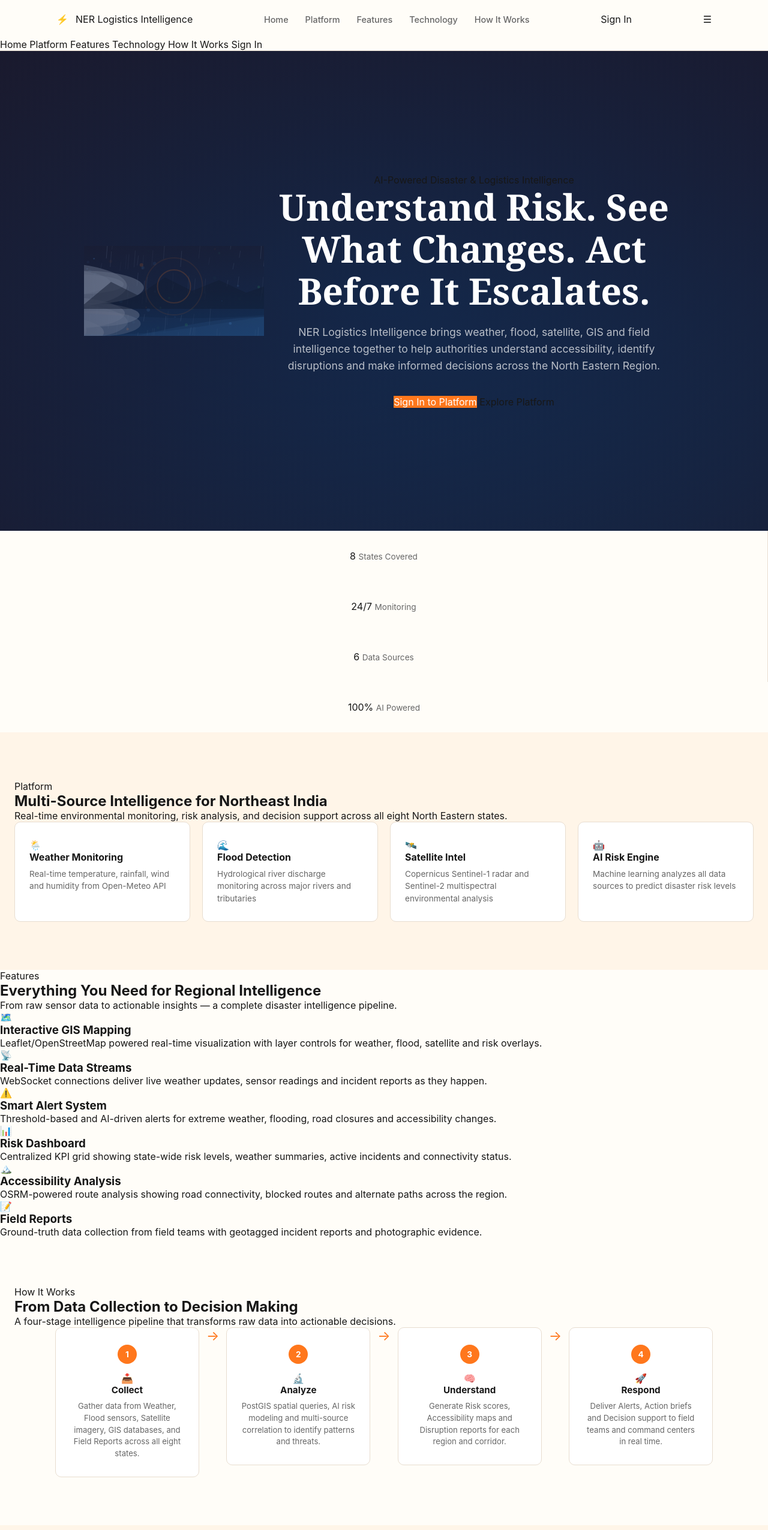
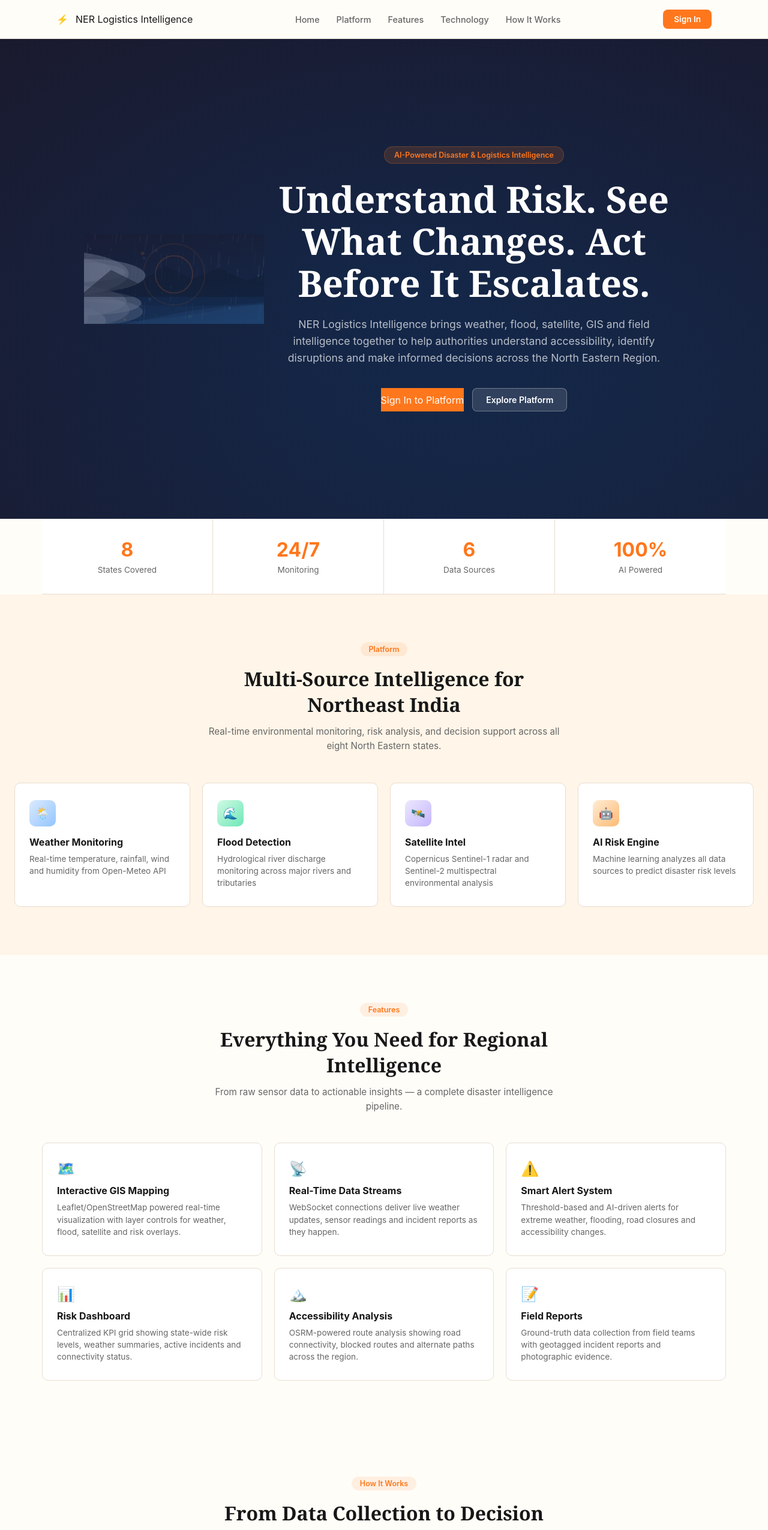
Before and after one commit to DevMJ007/NER-LOGISTICS, a plain HTML site: page index.html in a window 1280 px wide. Shown: the top 2551 px of the page at 60% size. Drawn offline with nearby package versions, Linux system fonts and the light colour scheme.

Commit message:
Fix: handleSignOut→handleLogout, add missing CSS classes, fix classification order, add toggleAlertsPanel

```diff
--- a/app.js
+++ b/app.js
@@ -512,10 +512,9 @@ function renderDashboard() {
     hourlyHtml = '<p style="color:var(--muted);text-align:center;padding:20px">No hourly data</p>';
   }
 
+  var classification = classifyRisk(score);
   var dialAngle = score * 3.6;
   var dialColor = classification === "critical" ? "var(--danger)" : classification === "high" ? "var(--primary-dark)" : classification === "elevated" ? "var(--primary)" : classification === "moderate" ? "var(--warning)" : "var(--success)";
-
-  var classification = classifyRisk(score);
 
   return '<div class="dashboard-grid">' +
     '<div class="map-shell"><div id="dashboardMap" style="min-height:500px;width:100%"></div></div>' +
--- a/index.html
+++ b/index.html
@@ -400,7 +400,7 @@
             <img class="topbar-user-avatar" id="topbarUserAvatar" src="" alt="" />
             <span class="topbar-user-name" id="topbarUserName">User</span>
           </div>
-          <button class="topbar-logout-btn" id="topbarLogoutBtn" onclick="handleSignOut()" title="Sign out">Logout</button>
+          <button class="topbar-logout-btn" id="topbarLogoutBtn" onclick="handleLogout()" title="Sign out">Logout</button>
         </div>
       </div>
       <div class="topbar-live-pill" id="topbarLivePill">
@@ -491,6 +491,10 @@
     sidebar.classList.toggle('collapsed');
   }
 
+  function toggleAlertsPanel() {
+    setView('alerts');
+  }
+
   // Smooth scroll for nav links
   document.querySelectorAll('.lp-nav-links a, .lp-nav-mobile a').forEach(function(link) {
     link.addEventListener('click', function(e) {
--- a/styles.css
+++ b/styles.css
@@ -596,6 +596,332 @@ img {
   color: var(--primary);
 }
 
+/* --- Nav extras --- */
+
+.lp-nav-signin {
+  display: inline-flex;
+  align-items: center;
+  padding: 8px 18px;
+  border-radius: 8px;
+  font-weight: 600;
+  font-size: 0.85rem;
+  cursor: pointer;
+  transition: all 0.2s;
+  background: var(--primary);
+  color: #fff;
+  border: none;
+}
+
+.lp-nav-signin:hover {
+  background: var(--primary-dark);
+  transform: translateY(-1px);
+}
+
+.lp-nav-hamburger {
+  display: none;
+  flex-direction: column;
+  gap: 4px;
+  cursor: pointer;
+  padding: 6px;
+  background: none;
+  border: none;
+  font-size: 1.4rem;
+  color: var(--ink);
+}
+
+.lp-nav-mobile {
+  display: none;
+  flex-direction: column;
+  padding: 16px 24px;
+  border-top: 1px solid var(--border);
+  gap: 12px;
+}
+
+.lp-nav-mobile.open {
+  display: flex;
+}
+
+.lp-nav-mobile a {
+  font-size: 0.9rem;
+  font-weight: 500;
+  color: var(--muted);
+  padding: 8px 0;
+  transition: color 0.2s;
+}
+
+.lp-nav-mobile a:hover {
+  color: var(--primary);
+}
+
+/* --- Hero extras --- */
+
+.lp-hero-badge {
+  display: inline-flex;
+  align-items: center;
+  gap: 6px;
+  padding: 6px 16px;
+  border-radius: 100px;
+  background: rgba(255, 119, 28, 0.15);
+  color: var(--primary);
+  font-size: 0.78rem;
+  font-weight: 600;
+  margin-bottom: 24px;
+  border: 1px solid rgba(255, 119, 28, 0.25);
+}
+
+.lp-hero-actions {
+  display: flex;
+  gap: 14px;
+  justify-content: center;
+  flex-wrap: wrap;
+}
+
+.lp-btn-secondary {
+  display: inline-flex;
+  align-items: center;
+  justify-content: center;
+  padding: 10px 22px;
+  border-radius: 8px;
+  font-weight: 600;
+  font-size: 0.88rem;
+  cursor: pointer;
+  transition: all 0.2s;
+  white-space: nowrap;
+  background: rgba(255, 255, 255, 0.12);
+  color: #fff;
+  border: 1.5px solid rgba(255, 255, 255, 0.3);
+}
+
+.lp-btn-secondary:hover {
+  background: rgba(255, 255, 255, 0.2);
+  border-color: rgba(255, 255, 255, 0.5);
+}
+
+/* --- Stats strip --- */
+
+.lp-stats-strip {
+  background: #fff;
+  border-bottom: 1px solid var(--border);
+  display: grid;
+  grid-template-columns: repeat(4, 1fr);
+  max-width: 1140px;
+  margin: 0 auto;
+}
+
+.lp-stat {
+  padding: 32px 24px;
+  text-align: center;
+  border-right: 1px solid var(--border);
+}
+
+.lp-stat:last-child {
+  border-right: none;
+}
+
+.lp-stat-value {
+  color: var(--primary);
+  font-size: 2rem;
+  font-weight: 700;
+  margin-bottom: 6px;
+  display: block;
+}
+
+.lp-stat-label {
+  color: var(--muted);
+  font-size: 0.85rem;
+  display: block;
+}
+
+.lp-stat-divider {
+  display: none;
+}
+
+/* --- Section header (landing) --- */
+
+.lp-section-header {
+  text-align: center;
+  margin-bottom: 48px;
+  max-width: 600px;
+  margin-left: auto;
+  margin-right: auto;
+}
+
+.lp-section-tag {
+  display: inline-flex;
+  padding: 4px 14px;
+  border-radius: 100px;
+  background: rgba(255, 119, 28, 0.1);
+  color: var(--primary);
+  font-size: 0.78rem;
+  font-weight: 600;
+  margin-bottom: 16px;
+}
+
+.lp-section-title {
+  font-family: Georgia, "Times New Roman", serif;
+  font-size: 2rem;
+  margin-bottom: 12px;
+}
+
+.lp-section-subtitle {
+  color: var(--muted);
+  line-height: 1.6;
+  font-size: 0.95rem;
+}
+
+/* --- About card extras --- */
+
+.lp-about-card-icon {
+  width: 44px;
+  height: 44px;
+  border-radius: 10px;
+  display: flex;
+  align-items: center;
+  justify-content: center;
+  font-size: 1.2rem;
+  margin-bottom: 16px;
+}
+
+.lp-ic-weather {
+  background: linear-gradient(135deg, #dbeafe, #93c5fd);
+}
+
+.lp-ic-flood {
+  background: linear-gradient(135deg, #d1fae5, #6ee7b7);
+}
+
+.lp-ic-satellite {
+  background: linear-gradient(135deg, #ede9fe, #c4b5fd);
+}
+
+.lp-ic-ai {
+  background: linear-gradient(135deg, #ffedd5, #fdba74);
+}
+
+.lp-about-card-title {
+  font-size: 1rem;
+  font-weight: 700;
+  margin-bottom: 8px;
+}
+
+.lp-about-card-desc {
+  font-size: 0.85rem;
+  color: var(--muted);
+  line-height: 1.5;
+}
+
+/* --- Features section --- */
+
+.lp-features {
+  padding: 80px 24px;
+  background: var(--paper);
+}
+
+.lp-features-grid {
+  max-width: 1140px;
+  margin: 0 auto;
+  display: grid;
+  grid-template-columns: repeat(3, 1fr);
+  gap: 20px;
+}
+
+.lp-feature-card {
+  background: #fff;
+  border: 1px solid var(--border);
+  border-radius: var(--radius);
+  padding: 28px 24px;
+  transition: transform 0.2s, box-shadow 0.2s;
+}
+
+.lp-feature-card:hover {
+  transform: translateY(-4px);
+  box-shadow: var(--shadow);
+}
+
+.lp-feature-icon {
+  font-size: 1.5rem;
+  margin-bottom: 12px;
+}
+
+.lp-feature-card h3 {
+  font-size: 1rem;
+  font-weight: 700;
+  margin-bottom: 8px;
+}
+
+.lp-feature-card p {
+  font-size: 0.85rem;
+  color: var(--muted);
+  line-height: 1.5;
+}
+
+/* --- How it works extras --- */
+
+.lp-how-step-icon {
+  font-size: 1.5rem;
+  margin-bottom: 8px;
+}
+
+.lp-how-step-title {
+  font-size: 0.95rem;
+  font-weight: 700;
+  margin-bottom: 8px;
+}
+
+.lp-how-step-desc {
+  font-size: 0.82rem;
+  color: var(--muted);
+  line-height: 1.5;
+}
+
+/* --- Tech card extras --- */
+
+.lp-tech-card-icon {
+  font-size: 1.5rem;
+  margin-bottom: 12px;
+}
+
+.lp-tech-card h4 {
+  font-size: 0.95rem;
+  font-weight: 700;
+  margin-bottom: 8px;
+}
+
+.lp-tech-card p {
+  font-size: 0.82rem;
+  color: var(--muted);
+  line-height: 1.5;
+}
+
+/* --- Footer extras --- */
+
+.lp-footer-brand {
+  display: flex;
+  align-items: center;
+  gap: 10px;
+  font-weight: 700;
+  font-size: 0.92rem;
+}
+
+.lp-footer-sub {
+  font-size: 0.78rem;
+  color: var(--muted);
+}
+
+/* --- CTA extras --- */
+
+.lp-cta-title {
+  font-family: Georgia, "Times New Roman", serif;
+  font-size: 2rem;
+  margin-bottom: 16px;
+}
+
+.lp-cta-desc {
+  color: var(--muted);
+  margin-bottom: 32px;
+  line-height: 1.6;
+}
+
 /* ─── 3. SIGN-IN PAGE (#signInPage) ────────────────────── */
 
 #signInPage,
@@ -2137,17 +2463,18 @@ h1 {
     font-size: 0.95rem;
   }
 
-  .lp-hero-btns {
+  .lp-hero-actions {
     flex-direction: column;
     align-items: center;
   }
 
-  .lp-hero-btns .lp-btn {
+  .lp-hero-actions .lp-btn-primary,
+  .lp-hero-actions .lp-btn-secondary {
     width: 100%;
     max-width: 280px;
   }
 
-  .lp-stats-inner {
+  .lp-stats-strip {
     grid-template-columns: 1fr 1fr;
   }
 
@@ -2165,6 +2492,10 @@ h1 {
   }
 
   .lp-about-grid {
+    grid-template-columns: 1fr;
+  }
+
+  .lp-features-grid {
     grid-template-columns: 1fr;
   }
 
```
